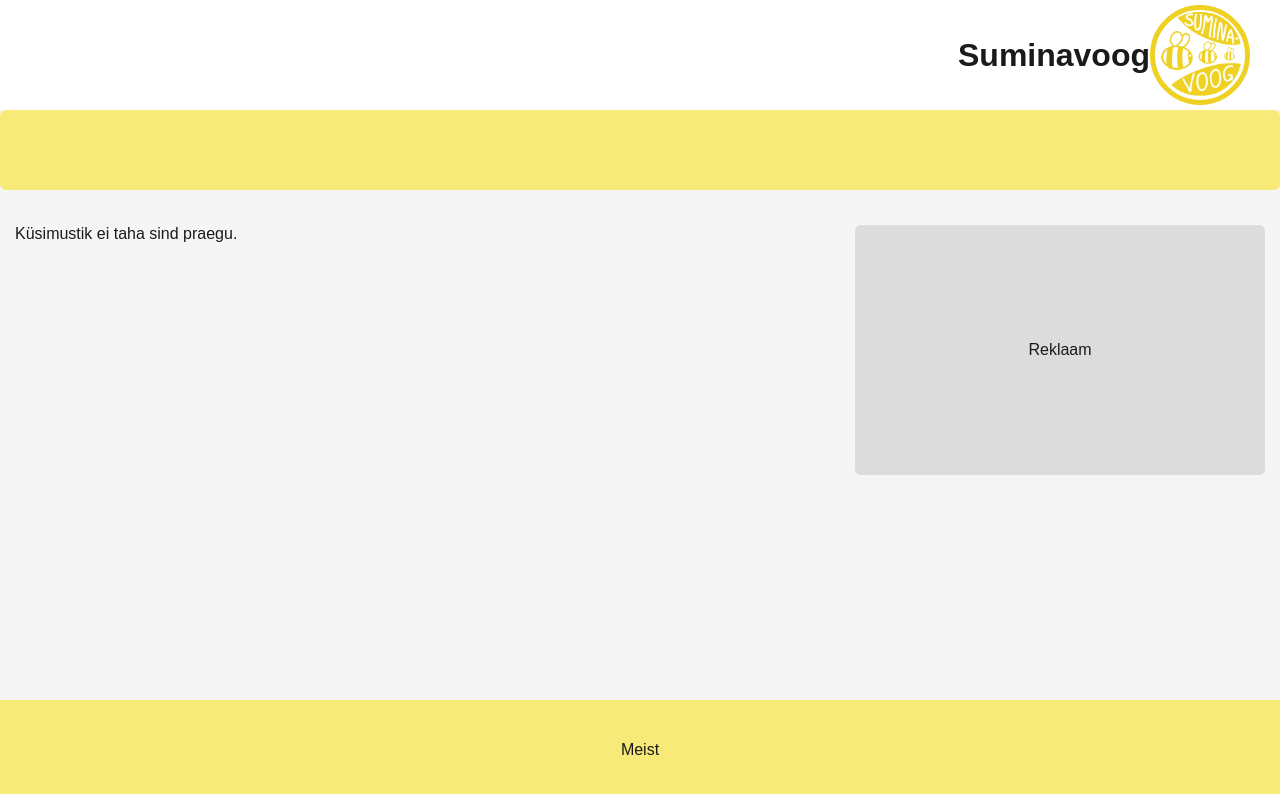
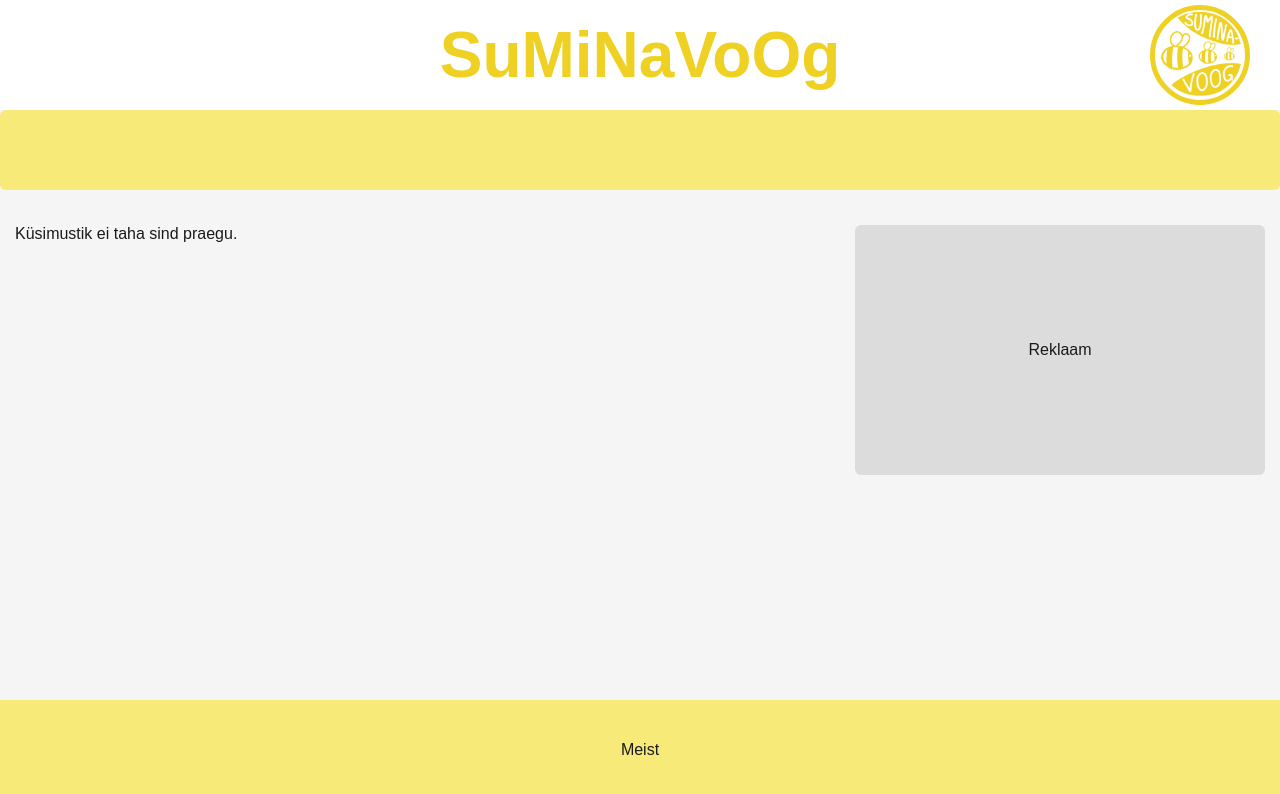
Before and after one commit to marin-emma/Suminavoog, a plain HTML site: page quiz.html in a window 1280 px wide. Drawn offline with Linux system fonts and the light colour scheme; no server answers; a web font is replaced by a local one.

Commit message:
suminavoog -> SuMiNaVoOg

```diff
--- a/quiz.html
+++ b/quiz.html
@@ -3,7 +3,7 @@
 <head>
     <meta charset="UTF-8">
     <meta name="viewport" content="width=device-width, initial-scale=1.0">
-    <title>SuMiNaVoOg - Küsimustik</title>
+    <title>SuMiNaVoOg</title>
     <link rel="stylesheet" media="screen" href="https://fontlibrary.org/face/metropolis" type="text/css"/>
     <link rel="stylesheet" href="css/quiz.css">
     <link rel="stylesheet" href="css/global.css">
@@ -11,8 +11,12 @@
 <body>
 
     <header class="header">
-        <h1>Suminavoog</h1>
-        <div class="logo-circle"><img src="images/logo.png" alt="Logo"></div>
+        <a href="index.html" class="header-link">
+            <h1>SuMiNaVoOg</h1>
+        </a>
+        <a href="index.html" class="logo-circle">
+            <img src="images/logo.png" alt="Logo">
+        </a>
     </header>
 
     <header class="quiz-header">
```
